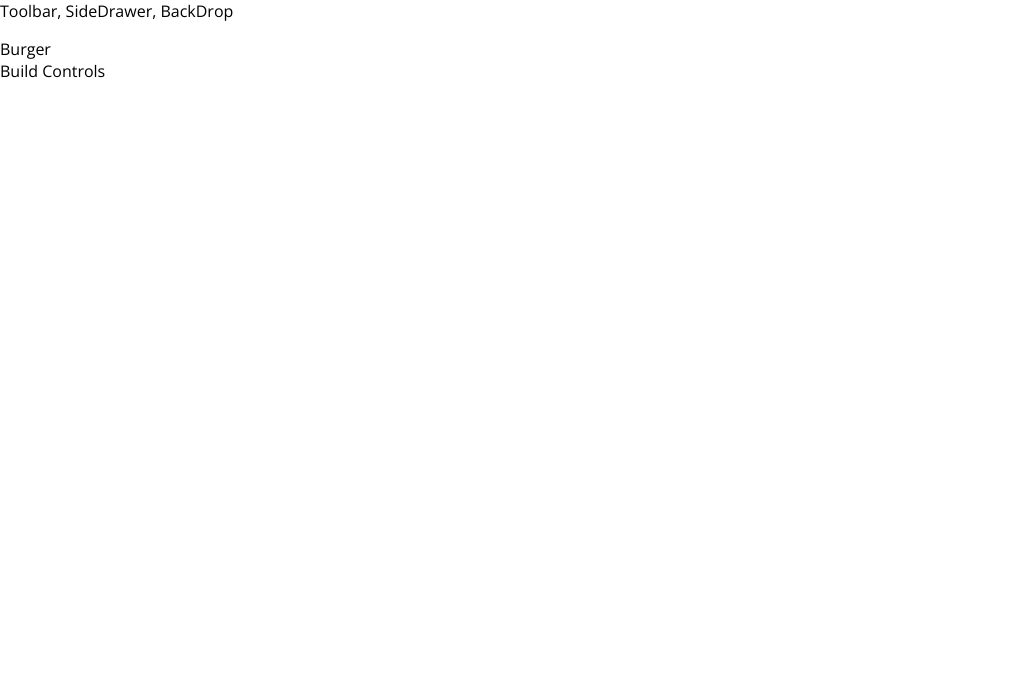
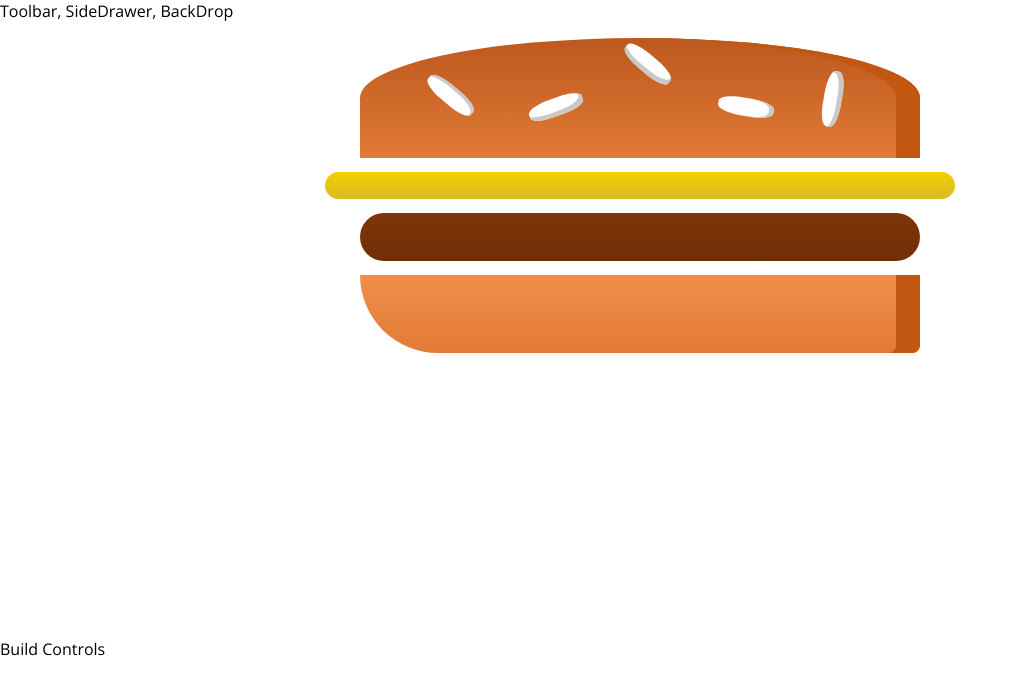
Before and after one commit to juanallo/burger-builder, a React (Create React App) app: page / in a window 1280 px wide. Shown: the top 694 px of the page, without its empty margins (0-1018 px from the left). Built offline with nearby package versions, Linux system fonts and the light colour scheme.

Commit message:
adding burger content

```diff
--- a/src/components/Burger/Burger.js
+++ b/src/components/Burger/Burger.js
@@ -0,0 +1,16 @@
+import React from 'react';
+import classes from './Burger.module.css';
+import BurgerIngredient from './BurgerIngredient/BurgerIngredient'
+const Burger = (props) => {
+
+	return (
+		<div className={classes.Burger}>
+			<BurgerIngredient type='bread-top'/>
+			<BurgerIngredient type='cheese'/>
+			<BurgerIngredient type='meat'/>
+			<BurgerIngredient type='bread-bottom'/>
+		</div>
+	);
+};
+
+export default Burger;
--- /dev/null
+++ b/src/components/Burger/Burger.module.css
@@ -0,0 +1,29 @@
+.Burger {
+  width: 350px;
+  height: 300px;
+  margin: auto;
+  text-align: center;
+  font-weight: bold;
+  font-size: 1.2rem;
+}
+
+@media (min-width: 500px) and (min-height: 400px) {
+  .Burger {
+    width: 350px;
+    height: 300px;
+  }
+}
+
+@media (min-width: 500px) and (min-height: 401px) {
+  .Burger {
+    width: 450px;
+    height: 400px;
+  }
+}
+
+@media (min-width: 1000px) and (min-height: 700px) {
+  .Burger {
+    width: 700px;
+    height: 600px;
+  }
+}
--- a/src/containers/BurgerBuilder/BurgerBuilder.js
+++ b/src/containers/BurgerBuilder/BurgerBuilder.js
@@ -1,4 +1,5 @@
 import React, {Component, Fragment} from 'react';
+import Burger from "../../components/Burger/Burger";
 
 class BurgerBuilder extends Component {
 
@@ -9,7 +10,7 @@
 	render(){
 		return (
 			<Fragment>
-				<div>Burger</div>
+				<Burger/>
 				<div>Build Controls</div>
 			</Fragment>
 		);
```
